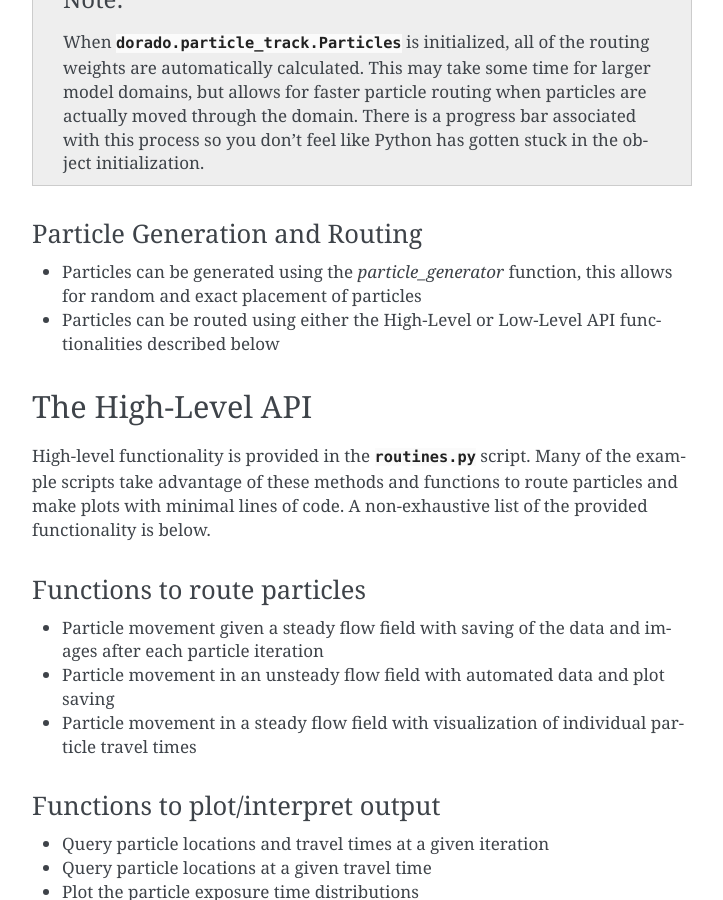
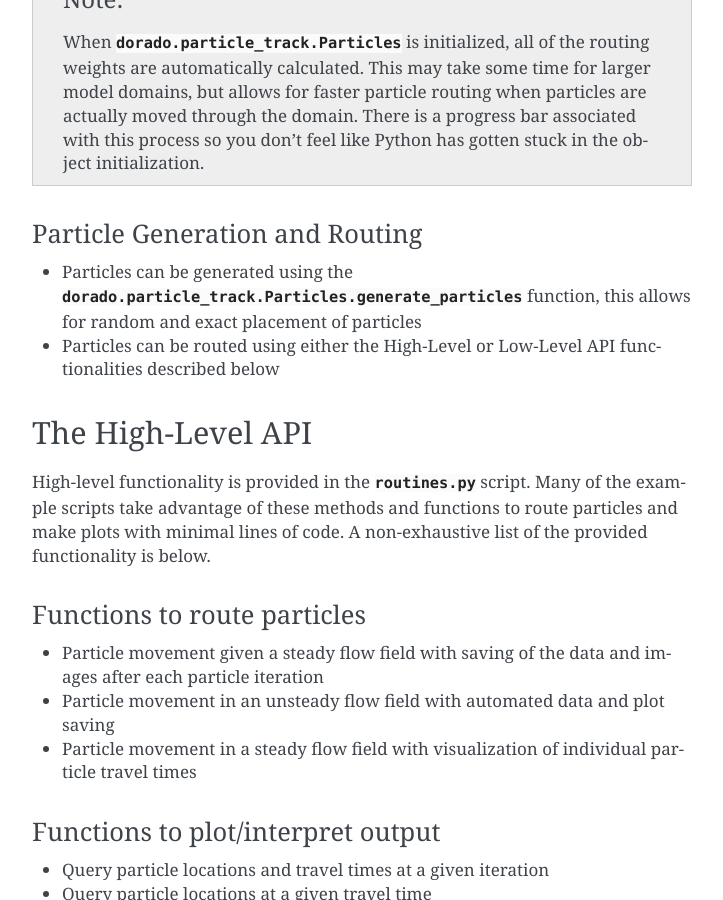
Before and after one commit to passaH2O/dorado, a Sphinx documentation site: the page built from docs/source/userguide/index.rst, in a window 1280 px wide and 900 px high, scrolled down 1615 px. Shown: the whole window, without its empty margins (388-1111 px from the left). Built offline with Sphinx 7.4.7, drawn with Linux system fonts in a browser that asks for light colours; formulas are drawn with MathJax 3.

```diff
--- a/docs/source/userguide/index.rst
+++ b/docs/source/userguide/index.rst
@@ -64,7 +64,7 @@ Defining a :obj:`dorado.particle_track.Particles` class is a key step in using `
 Particle Generation and Routing
 ^^^^^^^^^^^^^^^^^^^^^^^^^^^^^^^
 
-* Particles can be generated using the `particle_generator` function, this allows for random and exact placement of particles
+* Particles can be generated using the :obj:`dorado.particle_track.Particles.generate_particles` function, this allows for random and exact placement of particles
 
 * Particles can be routed using either the High-Level or Low-Level API functionalities described below
 
--- a/dorado/__init__.py
+++ b/dorado/__init__.py
@@ -1,4 +1,4 @@
-__version__ = "2.2.0"
+__version__ = "2.3.0"
 
 from . import lagrangian_walker
 from . import parallel_routing
```
